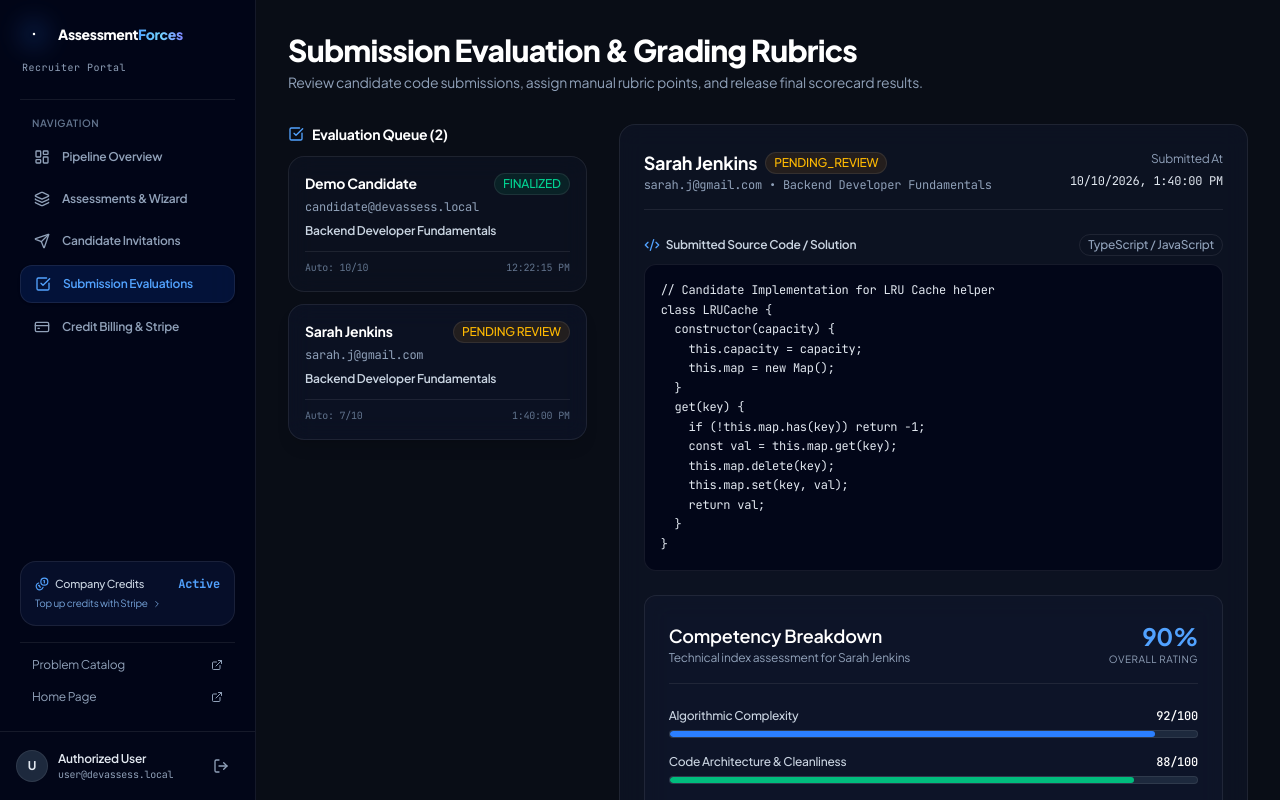
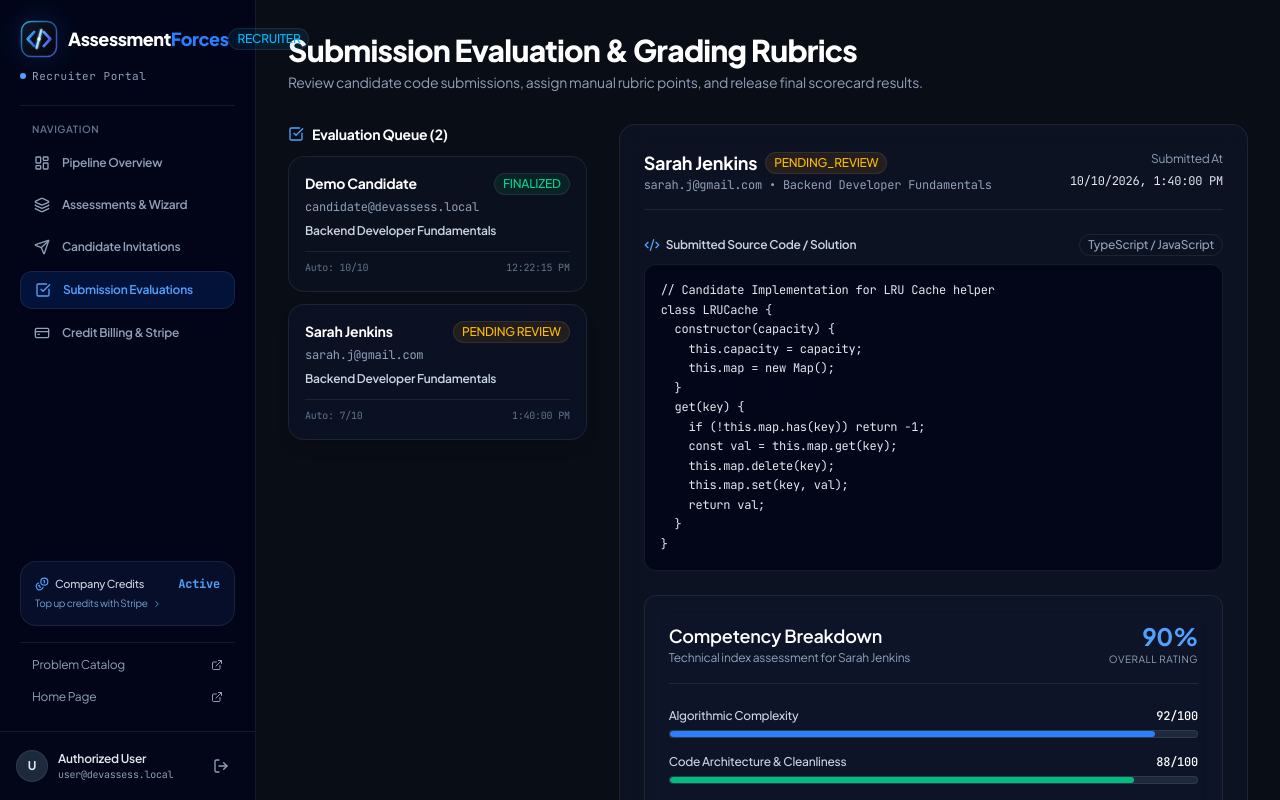
Before and after one commit to m-d-Irfan/AssessmentForcesLive, a Next.js app: page /recruiter/evaluations in a window 1280 px wide. Shown: the top 800 px of the page. Built offline with nearby package versions, Linux system fonts and the light colour scheme; no server answers.

Commit message:
fix(dashboard-logo-and-roles): fix dashboard logo visibility using static vector asset, add role-specific notifications for problem sandbox, allow recruiter sandbox preview, and add mobile drawer overlay

```diff
--- a/src/app/problems/page.tsx
+++ b/src/app/problems/page.tsx
@@ -12,7 +12,9 @@ import { EmptyState } from "@/components/ui/empty-state";
 import { TableSkeleton } from "@/components/ui/skeleton";
 import { api } from "@/lib/api-client";
 import { Problem } from "@/types";
-import { Search, Filter, Code, Terminal, CheckCircle2, ChevronRight } from "lucide-react";
+import { Search, Filter, Code, Terminal, CheckCircle2, ChevronRight, Play } from "lucide-react";
+import { useAuth } from "@/context/auth-context";
+import { toast } from "sonner";
 
 const SAMPLE_PROBLEMS: Problem[] = [
   {
@@ -142,6 +144,43 @@ function ProblemsList() {
     return matchesQuery && matchesDifficulty && matchesType;
   });
 
+  const { isAuthenticated, user } = useAuth();
+
+  const handlePracticeInSandbox = (prob: Problem) => {
+    if (!isAuthenticated || !user) {
+      toast.warning("Candidate Authentication Required", {
+        description: `Please sign in as Candidate (or use 1-click Demo) to enter the sandbox for "${prob.title}".`,
+        action: {
+          label: "1-Click Login",
+          onClick: () => router.push(`/login?redirect=/candidate/assessments/${prob.id}`),
+        },
+      });
+      return;
+    }
+
+    if (user.role === "ADMIN") {
+      toast.info("Admin Sandbox Inspection Mode", {
+        description: `Opening "${prob.title}" in Administrator Inspection Mode. Full test assertions available.`,
+      });
+      router.push(`/candidate/assessments/${prob.id}`);
+      return;
+    }
+
+    if (user.role === "RECRUITER") {
+      toast.info("Recruiter Sandbox Preview", {
+        description: `Inspecting "${prob.title}" sandbox as Technical Recruiter/Employer.`,
+      });
+      router.push(`/candidate/assessments/${prob.id}`);
+      return;
+    }
+
+    // Role === CANDIDATE
+    toast.success("Initializing Execution Sandbox", {
+      description: `Entering timed assessment runtime for "${prob.title}".`,
+    });
+    router.push(`/candidate/assessments/${prob.id}`);
+  };
+
   return (
     <div className="space-y-6">
       {/* Search and Filters Bar */}
@@ -247,11 +286,14 @@ function ProblemsList() {
                 </div>
 
                 <div className="flex items-center gap-3 shrink-0 self-end sm:self-center">
-                  <Link href="/candidate">
-                    <Button size="sm" variant="secondary" className="gap-1.5 text-xs">
-                      Practice in Sandbox <ChevronRight className="w-3.5 h-3.5" />
-                    </Button>
-                  </Link>
+                  <Button
+                    size="sm"
+                    variant="secondary"
+                    onClick={() => handlePracticeInSandbox(prob)}
+                    className="gap-1.5 text-xs hover:border-blue-500/50 hover:text-blue-300"
+                  >
+                    Practice in Sandbox <ChevronRight className="w-3.5 h-3.5" />
+                  </Button>
                 </div>
               </Card>
             );
--- a/src/components/dashboard/dashboard-layout.tsx
+++ b/src/components/dashboard/dashboard-layout.tsx
@@ -102,6 +102,15 @@ export function DashboardLayout({
         </div>
       </div>
 
+      {/* Mobile Backdrop Overlay */}
+      {isMobileOpen && (
+        <div
+          className="fixed inset-0 bg-black/75 backdrop-blur-xs z-40 md:hidden transition-opacity"
+          onClick={() => setIsMobileOpen(false)}
+          aria-hidden="true"
+        />
+      )}
+
       {/* Sidebar for Desktop & Mobile Drawer */}
       <aside
         className={`fixed md:sticky top-0 left-0 z-50 h-screen w-64 bg-slate-950/95 border-r border-slate-800/80 backdrop-blur-xl flex flex-col justify-between transition-transform duration-200 ${
@@ -110,12 +119,16 @@ export function DashboardLayout({
       >
         <div className="p-5 flex flex-col flex-1">
           {/* Brand & Portal title */}
-          <div className="flex items-center justify-between pb-6 mb-4 border-b border-slate-800/80">
-            <div>
-              <Logo href="/" size="sm" />
-              <div className="text-[10px] text-slate-400 font-mono tracking-wider mt-1.5 ml-0.5">
-                {roleLabel}
-              </div>
+          <div className="flex flex-col pb-5 mb-4 border-b border-slate-800/80">
+            <div className="flex items-center justify-between">
+              <Logo href="/" size="md" />
+              <Badge variant={roleBadgeVariant} size="sm">
+                {role}
+              </Badge>
+            </div>
+            <div className="text-[11px] text-slate-400 font-mono tracking-wider mt-2.5 flex items-center gap-1.5">
+              <span className="w-1.5 h-1.5 rounded-full bg-blue-400" />
+              {roleLabel}
             </div>
           </div>
 
--- a/src/components/ui/logo.tsx
+++ b/src/components/ui/logo.tsx
@@ -7,16 +7,15 @@ interface LogoMarkProps {
 }
 
 const SIZES = {
-  xs: { box: 22, radius: 6, stroke: 2.2, center: 11 },
-  sm: { box: 28, radius: 8, stroke: 2.5, center: 14 },
-  md: { box: 36, radius: 10, stroke: 3, center: 18 },
-  lg: { box: 44, radius: 12, stroke: 3.5, center: 22 },
-  xl: { box: 56, radius: 16, stroke: 4, center: 28 },
+  xs: { box: 24, text: "text-xs" },
+  sm: { box: 30, text: "text-sm" },
+  md: { box: 38, text: "text-base sm:text-lg" },
+  lg: { box: 46, text: "text-lg sm:text-xl" },
+  xl: { box: 58, text: "text-xl sm:text-2xl" },
 };
 
 export function LogoMark({ size = "md", className = "" }: LogoMarkProps) {
   const s = SIZES[size] || SIZES.md;
-  const idPrefix = `af-logo-${size}`;
 
   return (
     <div
@@ -27,90 +26,15 @@ export function LogoMark({ size = "md", className = "" }: LogoMarkProps) {
       {/* Ambient background glow */}
       <div className="absolute inset-0 bg-blue-500/25 blur-md rounded-xl -z-10 opacity-70 group-hover:opacity-100 transition-opacity" />
 
-      <svg
+      {/* High-fidelity Vector Icon using static verified SVG asset */}
+      <img
+        src="/icon.svg"
+        alt="AssessmentForces Logo"
         width={s.box}
         height={s.box}
-        viewBox="0 0 64 64"
-        fill="none"
-        xmlns="http://www.w3.org/2000/svg"
-        className="w-full h-full drop-shadow-sm"
-      >
-        <defs>
-          <linearGradient id={`${idPrefix}-bg`} x1="0%" y1="0%" x2="100%" y2="100%">
-            <stop offset="0%" stopColor="#0f172a" />
-            <stop offset="50%" stopColor="#090d16" />
-            <stop offset="100%" stopColor="#020617" />
-          </linearGradient>
-
-          <linearGradient id={`${idPrefix}-border`} x1="0%" y1="0%" x2="100%" y2="100%">
-            <stop offset="0%" stopColor="#38bdf8" stopOpacity="0.9" />
-            <stop offset="45%" stopColor="#3b82f6" stopOpacity="0.6" />
-            <stop offset="100%" stopColor="#6366f1" stopOpacity="0.8" />
-          </linearGradient>
-
-          <linearGradient id={`${idPrefix}-left`} x1="0%" y1="0%" x2="100%" y2="100%">
-            <stop offset="0%" stopColor="#38bdf8" />
-            <stop offset="100%" stopColor="#2563eb" />
-          </linearGradient>
-
-          <linearGradient id={`${idPrefix}-right`} x1="0%" y1="0%" x2="100%" y2="100%">
-            <stop offset="0%" stopColor="#60a5fa" />
-            <stop offset="100%" stopColor="#4f46e5" />
-          </linearGradient>
-
-          <linearGradient id={`${idPrefix}-slash`} x1="0%" y1="0%" x2="100%" y2="100%">
-            <stop offset="0%" stopColor="#ffffff" />
-            <stop offset="100%" stopColor="#38bdf8" />
-          </linearGradient>
-
-          <filter id={`${idPrefix}-glow`} x="-30%" y="-30%" width="160%" height="160%">
-            <feGaussianBlur stdDeviation="2.5" result="blur" />
-            <feComposite in="SourceGraphic" in2="blur" operator="over" />
-          </filter>
-        </defs>
-
-        {/* Outer Squircle Container */}
-        <rect
-          x="2.5"
-          y="2.5"
-          width="59"
-          height="59"
-          rx="16"
-          fill={`url(#${idPrefix}-bg)`}
-          stroke={`url(#${idPrefix}-border)`}
-          strokeWidth="2.2"
-        />
-
-        {/* Left Chevron < (Code Symbol) */}
-        <path
-          d="M24 20L13 32L24 44"
-          stroke={`url(#${idPrefix}-left)`}
-          strokeWidth="4.5"
-          strokeLinecap="round"
-          strokeLinejoin="round"
-        />
-
-        {/* Right Chevron > (Code Symbol) */}
-        <path
-          d="M40 20L51 32L40 44"
-          stroke={`url(#${idPrefix}-right)`}
-          strokeWidth="4.5"
-          strokeLinecap="round"
-          strokeLinejoin="round"
-        />
-
-        {/* Dynamic Force Energy Vector / Diagonal Slash */}
-        <path
-          d="M36 17L28 47"
-          stroke={`url(#${idPrefix}-slash)`}
-          strokeWidth="3.6"
-          strokeLinecap="round"
-          filter={`url(#${idPrefix}-glow)`}
-        />
-
-        {/* Center Precision Assessment Core */}
-        <circle cx="32" cy="32" r="2.8" fill="#ffffff" />
-      </svg>
+        className="w-full h-full object-contain drop-shadow-md select-none shrink-0"
+        loading="eager"
+      />
     </div>
   );
 }
@@ -128,27 +52,17 @@ export function Logo({
   href,
   className = "",
 }: LogoProps) {
+  const s = SIZES[size] || SIZES.md;
+
   const content = (
     <div className={`inline-flex items-center gap-2.5 group ${className}`}>
       <LogoMark size={size} />
       {showText && (
         <span
-          className={`font-black tracking-tight text-white transition-colors group-hover:text-slate-100 ${
-            size === "xs"
-              ? "text-xs"
-              : size === "sm"
-              ? "text-sm"
-              : size === "md"
-              ? "text-lg"
-              : size === "lg"
-              ? "text-xl"
-              : "text-2xl"
-          }`}
+          className={`font-black tracking-tight text-white transition-colors group-hover:text-slate-100 ${s.text}`}
         >
           Assessment
-          <span className="bg-gradient-to-r from-blue-400 via-sky-300 to-indigo-400 bg-clip-text text-transparent">
-            Forces
-          </span>
+          <span className="text-blue-500">Forces</span>
         </span>
       )}
     </div>
@@ -156,7 +70,10 @@ export function Logo({
 
   if (href) {
     return (
-      <Link href={href} className="inline-flex focus:outline-none focus-visible:ring-2 focus-visible:ring-blue-500 rounded-lg">
+      <Link
+        href={href}
+        className="inline-flex focus:outline-none focus-visible:ring-2 focus-visible:ring-blue-500 rounded-lg"
+      >
         {content}
       </Link>
     );
--- a/src/middleware.ts
+++ b/src/middleware.ts
@@ -31,6 +31,10 @@ export function middleware(request: NextRequest) {
     }
 
     if (isCandidateRoute && role !== "CANDIDATE" && role !== "ADMIN") {
+      // Allow recruiters/employers to test and preview candidate assessment sandboxes
+      if (pathname.startsWith("/candidate/assessments")) {
+        return NextResponse.next();
+      }
       return NextResponse.redirect(new URL("/recruiter", request.url));
     }
 
```
